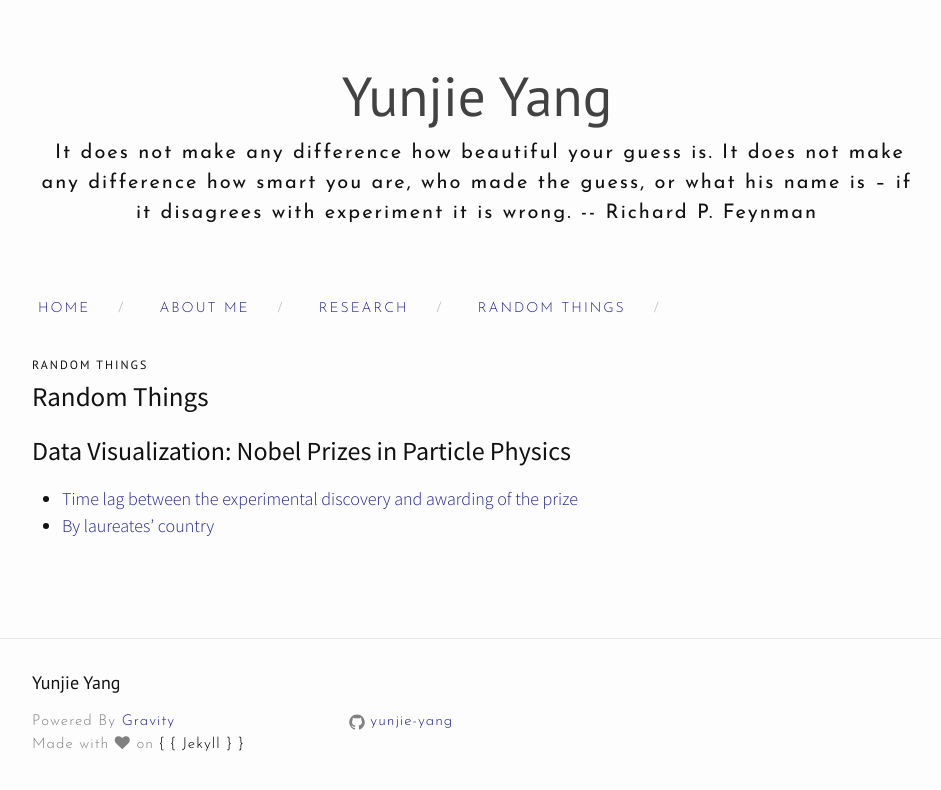
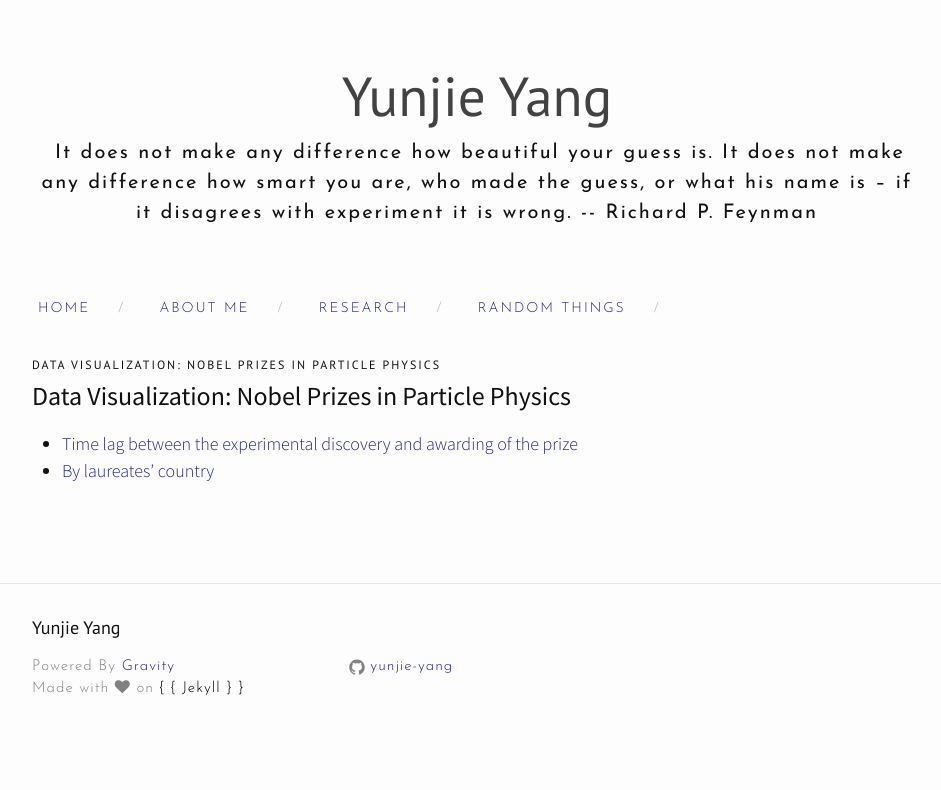
Before and after one commit to yunjie-yang/yunjie-yang.github.io, a Jekyll site: the page built from project.md, in a window 1280 px wide. Shown: the top 790 px of the page, without its empty margins (163-1104 px from the left). Built offline with Jekyll 4.4.1, drawn with Linux system fonts in a browser that asks for light colours; nearby versions of some CDN libraries; our own code applies the rules of GitHub Pages for plain Markdown files.

Commit message:
page title fix attempt 4

```diff
--- a/project.md
+++ b/project.md
@@ -6,7 +6,6 @@ category: "project"
 weight : 3
 #tagline: "How does a project get to be a year late? One day at a time."
 ---
-# Random Things
 ### Data Visualization: Nobel Prizes in Particle Physics
 - [Time lag between the experimental discovery and awarding of the prize](/random_things/blog_exp-award.html)
 - [By laureates' country](/random_things/blog_byCountry.html)
```
